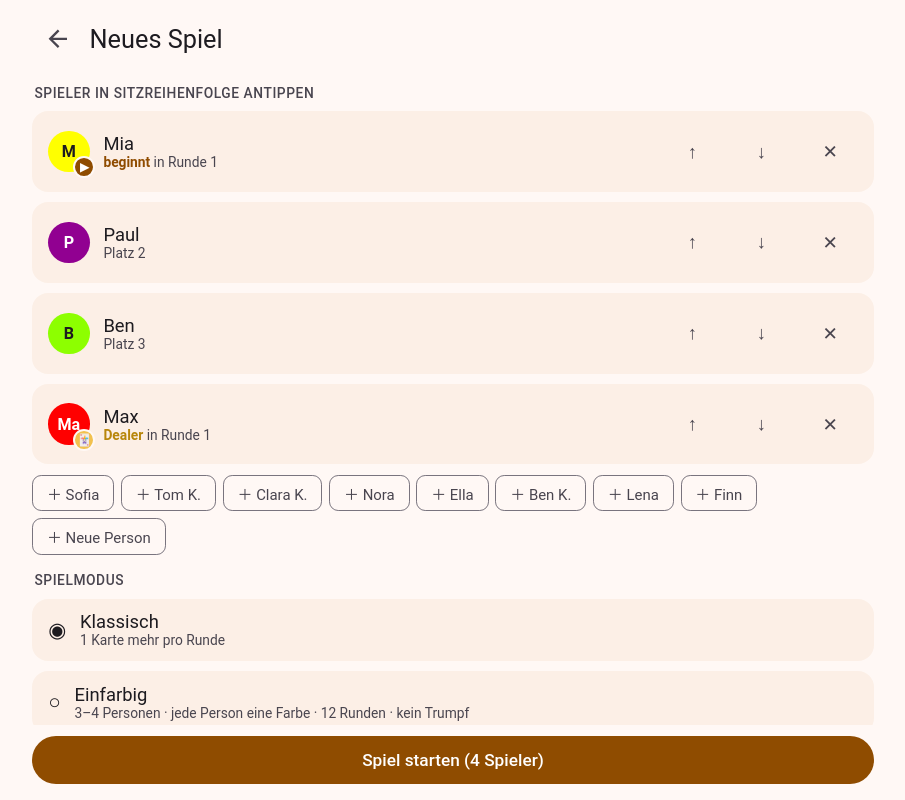
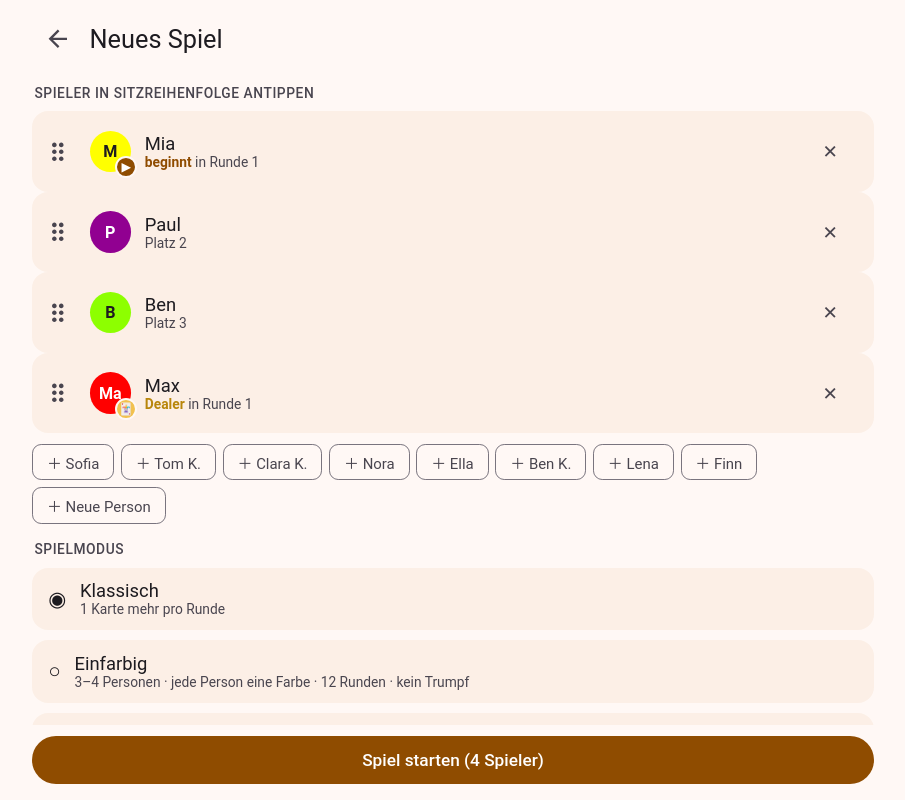
Before and after one commit to fj-gruenewald/wizzpad, a Svelte app: page / in a window 1280 px wide. Both pictures are taken after a click on the button "＋ Neues Spiel". Shown: the whole page, without its empty margins (187-1092 px from the left). Built offline with nearby package versions, Linux system fonts and the light colour scheme.

Commit message:
New game: reorder players by dragging a grip handle instead of up/down buttons
Co-Authored-By: Claude Opus 5.5 <noreply@anthropic.com>

```diff
--- a/src/app.css
+++ b/src/app.css
@@ -153,3 +153,8 @@ html,body{overscroll-behavior:none}
 /* Android-Tasten: Bereich unter der Navigation (Safe-Area unten) in Navigationsfarbe statt App-Hintergrund */
 #ph:has(.nav){background:linear-gradient(to top,var(--s2) calc(env(safe-area-inset-bottom) / var(--z,1)),var(--bg) 0)}
 @media (max-width:560px){html:has(.nav),body:has(.nav){background:var(--s2)}}
+/* Neues Spiel: Ziehgriff vor den Spielern */
+.grip{display:flex;align-items:center;justify-content:center;width:32px;height:48px;margin:-8px 0 -8px -8px;color:var(--tv);touch-action:none;cursor:grab;flex:none}
+.grip svg{width:24px;height:24px;fill:currentColor}
+.li.drag{position:relative;z-index:2;box-shadow:0 4px 12px rgba(0,0,0,.25);background:var(--s3)}
+.li.drag .grip{cursor:grabbing;color:var(--p)}
--- a/src/lib/en.ts
+++ b/src/lib/en.ts
@@ -14,7 +14,7 @@ export const EN: Record<string, string> = {
 
   // Neues Spiel
   "Spieler in Sitzreihenfolge antippen": "Tap players in seating order", "beginnt": "starts", "in Runde 1": "in round 1", "Dealer": "Dealer",
-  "Platz {n}": "Seat {n}", "hoch": "up", "runter": "down", "entfernen": "remove", "Neue Person": "New person", "Maximal 6 Spieler": "At most 6 players",
+  "Platz {n}": "Seat {n}", "Ziehen zum Verschieben": "Drag to reorder", "entfernen": "remove", "Neue Person": "New person", "Maximal 6 Spieler": "At most 6 players",
   "Spielmodus": "Game mode", "Nur mit 3–4 Personen": "Only with 3–4 players", "Regeln": "Rules", "Plus/minus Eins": "Plus/minus one",
   "nicht mit verdeckten Ansagen": "not with hidden bids", "Nur im klassischen Modus": "Only in classic mode", "Jubiläumsedition": "Anniversary edition",
   "Wolke & Bombe in der Runde": "Cloud & Bomb in the round", "nicht mit Sonderkarten spielbar": "not playable with special cards", "Ansagen": "Bids",
--- a/src/screens/NewGame.svelte
+++ b/src/screens/NewGame.svelte
@@ -6,24 +6,44 @@
   import { MODES } from "../lib/logic";
   import { addPlayer, startGame } from "../lib/actions";
   import type { Mode } from "../lib/types";
+  import { flip } from "svelte/animate";
   const rest = $derived(app.players.filter((p) => !p.deleted && !ui.sel.includes(p.id)));
   const n = $derived(ui.sel.length);
   const classic = $derived(ui.nm.mode === "classic");
   $effect(() => { const m = MODES[ui.nm.mode]; if (m.ok && n && !m.ok(n)) ui.nm.mode = "classic"; });
   function toggle(id: string) { const i = ui.sel.indexOf(id); if (i >= 0) ui.sel.splice(i, 1); else if (ui.sel.length < 6) ui.sel.push(id); else toast(t("Maximal 6 Spieler")); }
-  function move(i: number, d: number) { const j = i + d; if (j < 0 || j >= ui.sel.length) return; [ui.sel[i], ui.sel[j]] = [ui.sel[j], ui.sel[i]]; }
+  // Ziehen am Griff: Zeile folgt dem Finger, Reihenfolge ändert sich live beim Überfahren der Nachbarzeile
+  let list: HTMLDivElement;
+  let drag = $state<{ id: string; y0: number; dy: number } | null>(null);
+  function down(e: PointerEvent, id: string) {
+    e.preventDefault(); (e.currentTarget as HTMLElement).setPointerCapture(e.pointerId);
+    drag = { id, y0: e.clientY, dy: 0 };
+  }
+  function moveP(e: PointerEvent) {
+    if (!drag) return;
+    drag.dy = e.clientY - drag.y0;
+    const rows = [...list.querySelectorAll<HTMLElement>(".li")], i = ui.sel.indexOf(drag.id), r = rows[i];
+    if (!r) return;
+    const z = parseFloat(getComputedStyle(document.getElementById("ph")!).zoom || "1") || 1, h = r.offsetHeight * z;
+    const j = drag.dy > h / 2 ? i + 1 : drag.dy < -h / 2 ? i - 1 : i;
+    if (j !== i && j >= 0 && j < ui.sel.length) { ui.sel.splice(i, 1); ui.sel.splice(j, 0, drag.id); drag.y0 += (j - i) * h; drag.dy = e.clientY - drag.y0; }
+  }
+  const up = () => (drag = null);
 </script>
 <Bar title={t("Neues Spiel")} back={() => go("home")} />
 <div class="main">
   <div class="cap">{t("Spieler in Sitzreihenfolge antippen")}</div>
+  <div bind:this={list}>
   {#each ui.sel as id, i (id)}
-    <div class="li">
+    <div class="li" class:drag={drag?.id === id} style={drag?.id === id ? `transform:translateY(${drag.dy / (parseFloat(getComputedStyle(document.getElementById("ph")!).zoom || "1") || 1)}px)` : ""} animate:flip={{ duration: drag?.id === id ? 0 : 150 }}>
+      <span class="grip" role="button" tabindex="-1" aria-label={t("Ziehen zum Verschieben")} onpointerdown={(e) => down(e, id)} onpointermove={moveP} onpointerup={up} onpointercancel={up}><svg viewBox="0 0 24 24" aria-hidden="true"><path d="M11 18c0 1.1-.9 2-2 2s-2-.9-2-2 .9-2 2-2 2 .9 2 2zm-2-8c-1.1 0-2 .9-2 2s.9 2 2 2 2-.9 2-2-.9-2-2-2zm0-6c-1.1 0-2 .9-2 2s.9 2 2 2 2-.9 2-2-.9-2-2-2zm6 4c1.1 0 2-.9 2-2s-.9-2-2-2-2 .9-2 2 .9 2 2 2zm0 2c-1.1 0-2 .9-2 2s.9 2 2 2 2-.9 2-2-.9-2-2-2zm0 6c-1.1 0-2 .9-2 2s.9 2 2 2 2-.9 2-2-.9-2-2-2z"/></svg></span>
       <Avatar {id} role={i === 0 ? "st" : i === n - 1 && n > 1 ? "dl" : ""} />
       <div class="sp"><span class="nm">{player(id).name}</span>
         <span class="sub">{#if i === 0}<span class="rs">{t("beginnt")}</span> {t("in Runde 1")}{:else if i === n - 1 && n > 1}<span class="rd">{t("Dealer")}</span> {t("in Runde 1")}{:else}{t("Platz {n}", { n: i + 1 })}{/if}</span></div>
-      <button class="ib" onclick={() => move(i, -1)} aria-label={t("hoch")}>↑</button><button class="ib" onclick={() => move(i, 1)} aria-label={t("runter")}>↓</button><button class="ib" onclick={() => toggle(id)} aria-label={t("entfernen")}>✕</button>
+      <button class="ib" onclick={() => toggle(id)} aria-label={t("entfernen")}>✕</button>
     </div>
   {/each}
+  </div>
   <div class="chips">{#each rest as p (p.id)}<button class="chip" onclick={() => toggle(p.id)}>＋ {p.name}</button>{/each}<button class="chip" onclick={() => addPlayer()}>＋ {t("Neue Person")}</button></div>
 
   <div class="cap">{t("Spielmodus")}</div>
```
